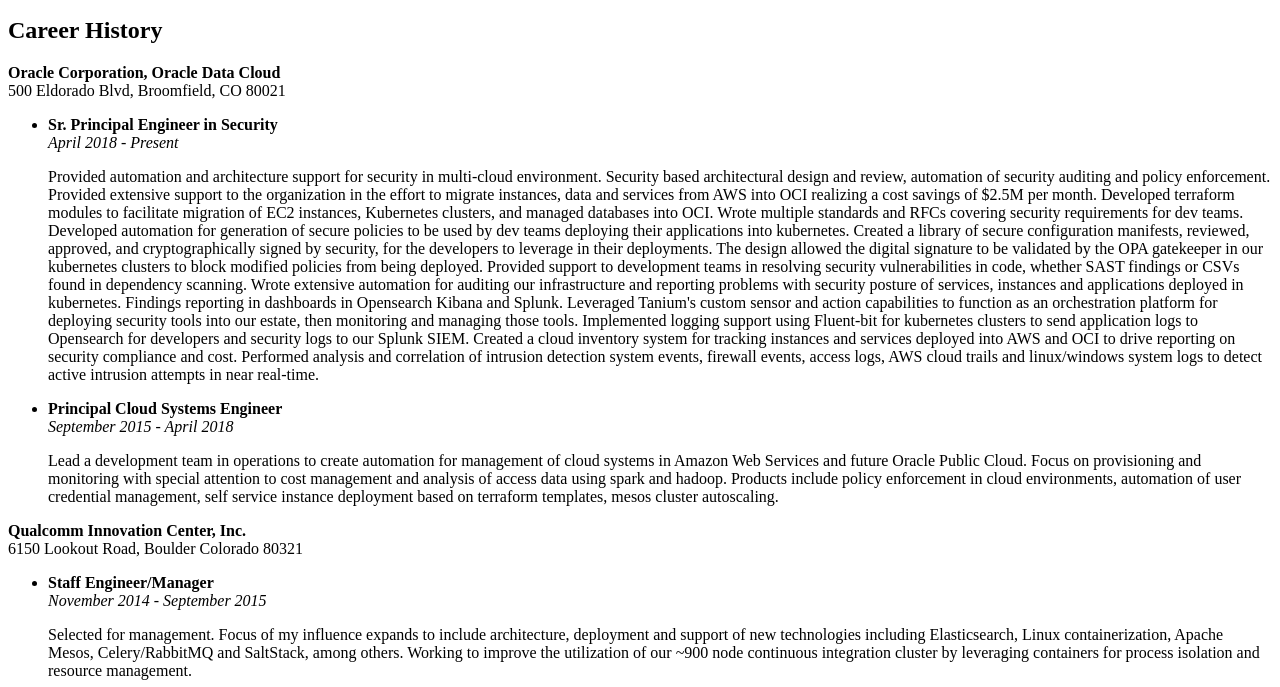
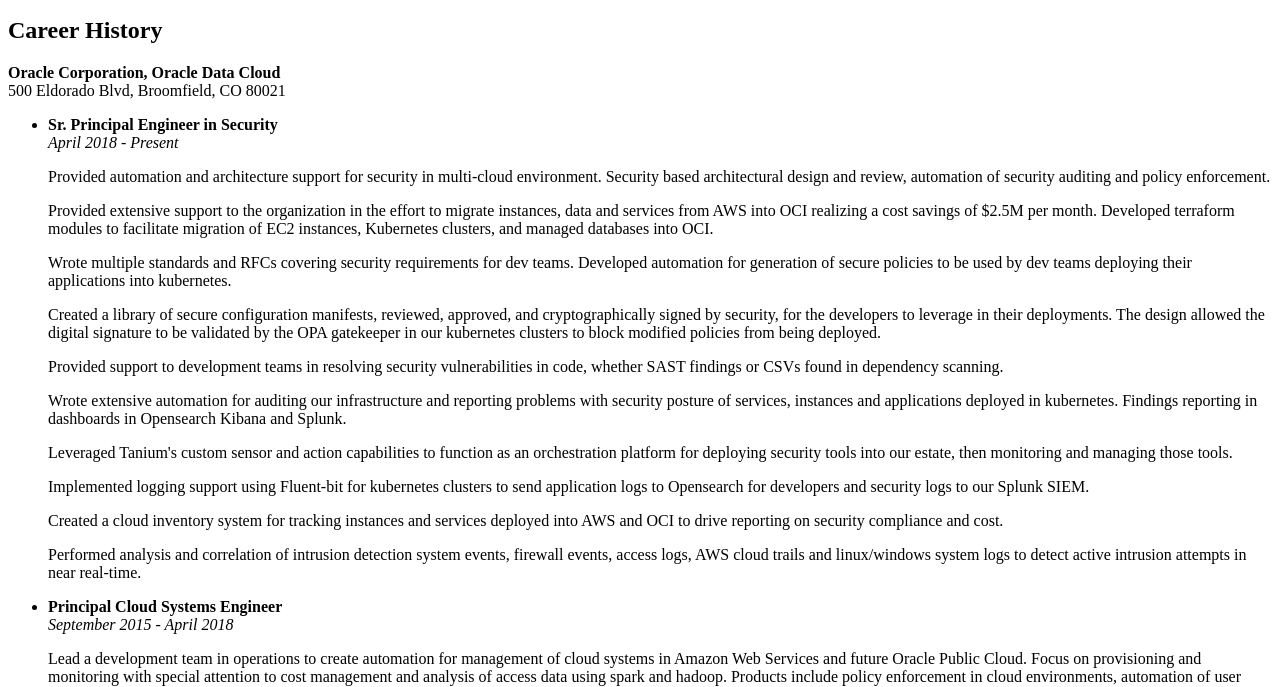
Before and after one commit to brunson/brunson.github.io, a plain HTML site: page resume.html in a window 1280 px wide. Shown: the part 105-792 px from the top of the page. Drawn offline with Linux system fonts and the light colour scheme.

Commit message:
update resume with page breaks

```diff
--- a/resume.html
+++ b/resume.html
@@ -21,16 +21,22 @@ Westminster, CO 80020<br>
       and review, automation of security auditing and policy
       enforcement.
 
+	<p>
+
       Provided extensive support to the organization in the effort to
       migrate instances, data and services from AWS into OCI realizing
       a cost savings of $2.5M per month. Developed terraform modules
       to facilitate migration of EC2 instances, Kubernetes clusters,
       and managed databases into OCI.
 
+	<p>
+
       Wrote multiple standards and RFCs covering security requirements
       for dev teams. Developed automation for generation of secure
       policies to be used by dev teams deploying their applications
       into kubernetes.
+
+	<p>
 
       Created a library of secure configuration manifests, reviewed,
       approved, and cryptographically signed by security, for the
@@ -39,26 +45,38 @@ Westminster, CO 80020<br>
       our kubernetes clusters to block modified policies from being
       deployed.
 
+	<p>
+
       Provided support to development teams in resolving security
       vulnerabilities in code, whether SAST findings or CSVs found in
       dependency scanning.
+
+	<p>
 
       Wrote extensive automation for auditing our infrastructure and
       reporting problems with security posture of services, instances
       and applications deployed in kubernetes. Findings reporting in
       dashboards in Opensearch Kibana and Splunk.
 
+	<p>
+
       Leveraged Tanium's custom sensor and action capabilities to
       function as an orchestration platform for deploying security
       tools into our estate, then monitoring and managing those tools.
+
+	<p>
 
       Implemented logging support using Fluent-bit for kubernetes
       clusters to send application logs to Opensearch for developers
       and security logs to our Splunk SIEM.
 
+	<p>
+
       Created a cloud inventory system for tracking instances and
       services deployed into AWS and OCI to drive reporting on security
       compliance and cost.
+
+	<p>
 
       Performed analysis and correlation of intrusion detection system
       events, firewall events, access logs, AWS cloud trails and
```
